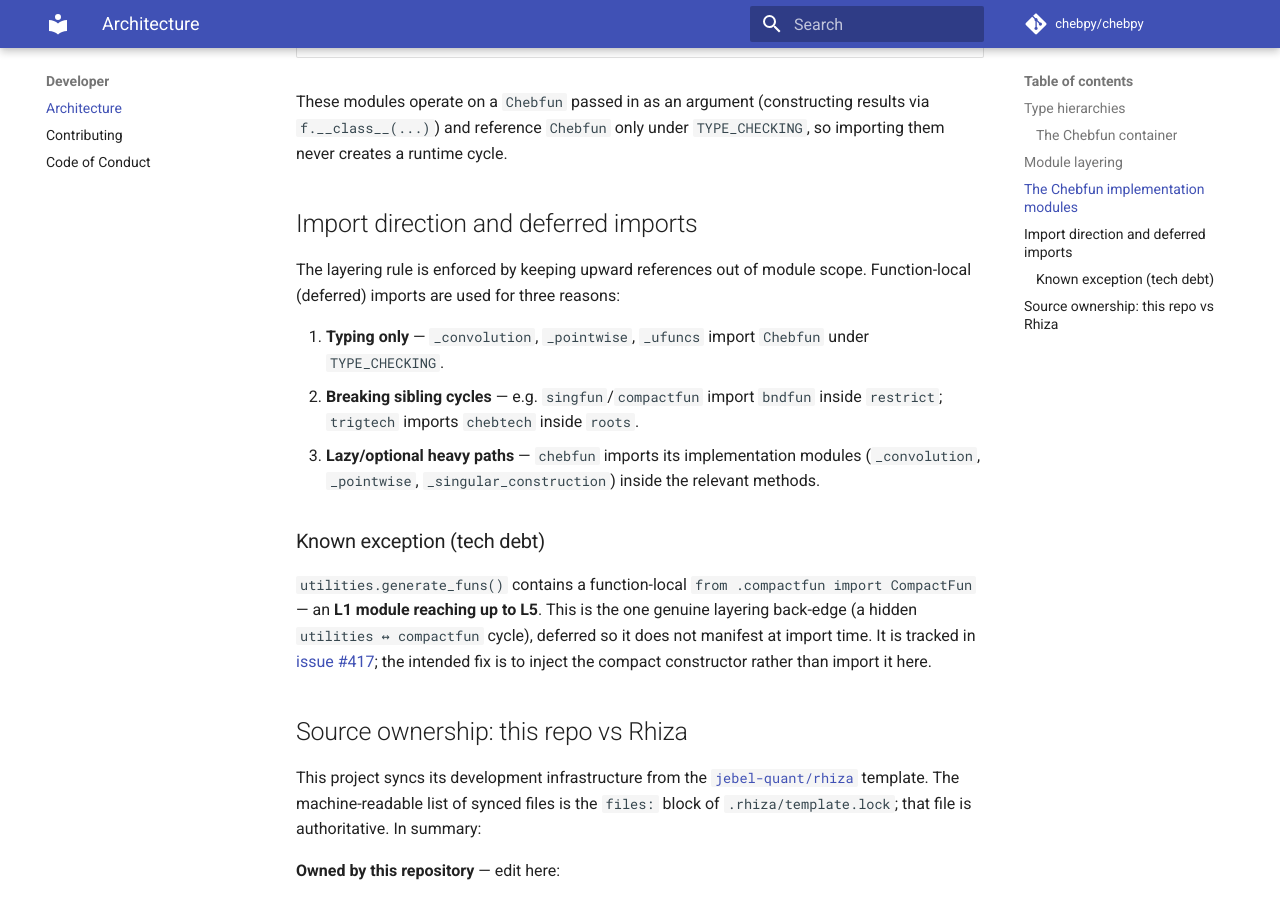
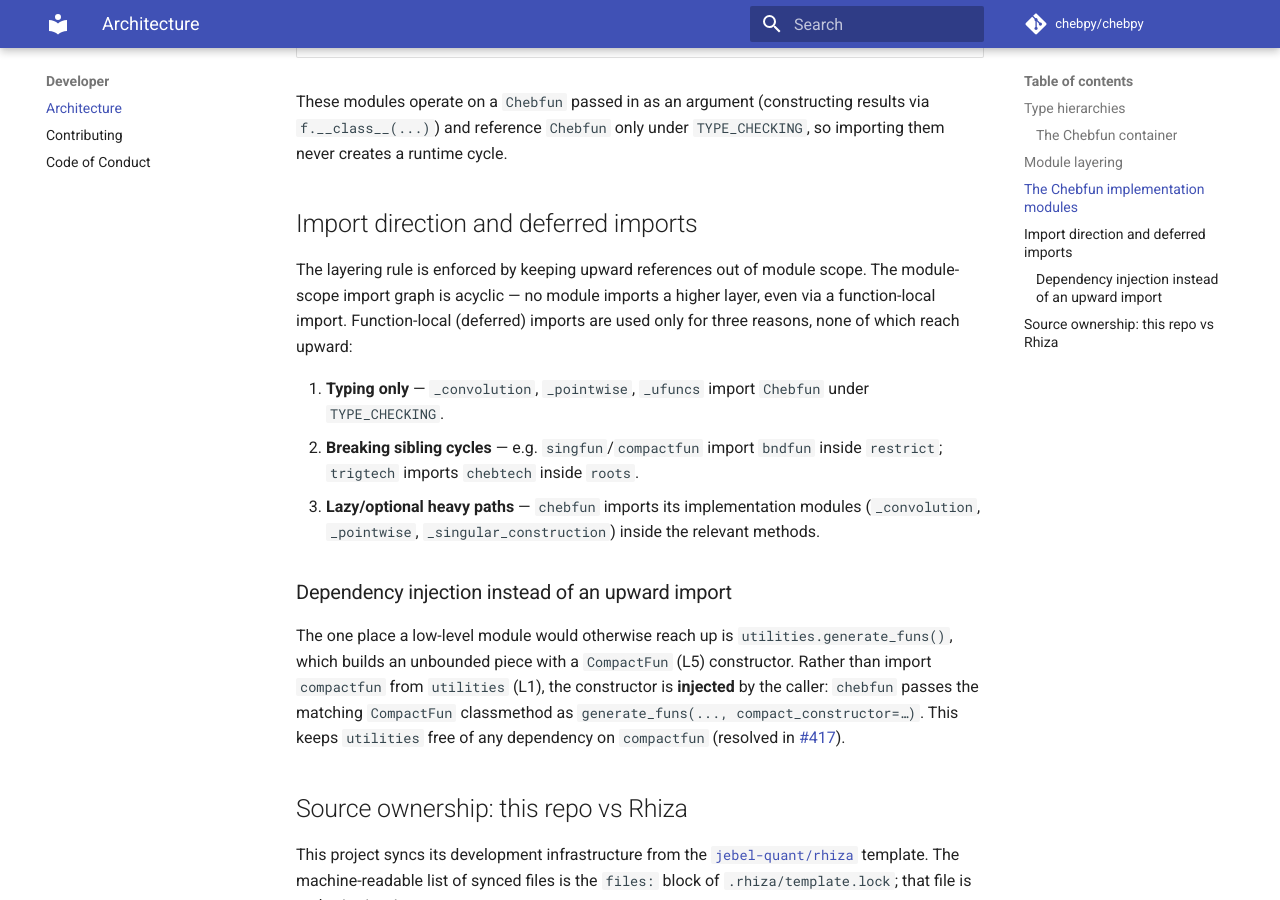
Before and after one commit to chebpy/chebpy, an MkDocs documentation site: the page built from docs/development/architecture.md, in a window 1280 px wide and 900 px high, scrolled down 2488 px. Built offline with MkDocs 1.6.1 and Material for MkDocs 9.7.7, drawn with Linux system fonts in a browser that asks for light colours; comment, search, counter and statistics services are not loaded; the version menu is left out.

Commit message:
refactor: break utilities<->compactfun import cycle via injection (#417)
utilities.generate_funs() reached up to the higher-level CompactFun through a
function-local `from .compactfun import CompactFun` (an L1 module depending on
L5) — a hidden utilities<->compactfun cycle and a layering inversion.

Fix by dependency injection: generate_funs now takes an optional
`compact_constructor` keyword, and the caller (Chebfun, which legitimately sits
above compactfun) passes the matching CompactFun classmethod. utilities no
longer imports or references compactfun, and the reflection-based
name-dispatch is gone.

- utilities.py: add `compact_constructor` param; drop the deferred import and
  `getattr(CompactFun, name)` dispatch.
- chebfun.py: import CompactFun at module scope (a legal downward edge) and
  inject the matching constructor at the four generate_funs call sites.
- docs/CLAUDE.md: the module-scope import graph is now a DAG; update the
  architecture notes accordingly.

The module-scope import graph is verified acyclic (Tarjan SCC). Behaviour
unchanged: 1057 tests pass at 100% coverage; ty + mypy --strict clean.

Closes #417

Co-Authored-By: Claude Opus 4.8 (1M context) <noreply@anthropic.com>

```diff
--- a/docs/development/architecture.md
+++ b/docs/development/architecture.md
@@ -100,7 +100,9 @@ results via `f.__class__(...)`) and reference `Chebfun` only under
 ## Import direction and deferred imports
 
 The layering rule is enforced by keeping upward references out of module scope.
-Function-local (deferred) imports are used for three reasons:
+The module-scope import graph is acyclic — no module imports a higher layer,
+even via a function-local import. Function-local (deferred) imports are used
+only for three reasons, none of which reach upward:
 
 1. **Typing only** — `_convolution`, `_pointwise`, `_ufuncs` import `Chebfun`
    under `TYPE_CHECKING`.
@@ -110,14 +112,15 @@ Function-local (deferred) imports are used for three reasons:
    (`_convolution`, `_pointwise`, `_singular_construction`) inside the relevant
    methods.
 
-### Known exception (tech debt)
+### Dependency injection instead of an upward import
 
-`utilities.generate_funs()` contains a function-local
-`from .compactfun import CompactFun` — an **L1 module reaching up to L5**. This
-is the one genuine layering back-edge (a hidden `utilities ↔ compactfun`
-cycle), deferred so it does not manifest at import time. It is tracked in
-[issue #417](https://github.com/chebpy/chebpy/issues/417); the intended fix is
-to inject the compact constructor rather than import it here.
+The one place a low-level module would otherwise reach up is
+`utilities.generate_funs()`, which builds an unbounded piece with a
+`CompactFun` (L5) constructor. Rather than import `compactfun` from `utilities`
+(L1), the constructor is **injected** by the caller: `chebfun` passes the
+matching `CompactFun` classmethod as `generate_funs(..., compact_constructor=…)`.
+This keeps `utilities` free of any dependency on `compactfun` (resolved in
+[#417](https://github.com/chebpy/chebpy/issues/417)).
 
 ## Source ownership: this repo vs Rhiza
 
```
Also changed, not shown: CLAUDE.md (+5 -3 lines), 3 other files.
